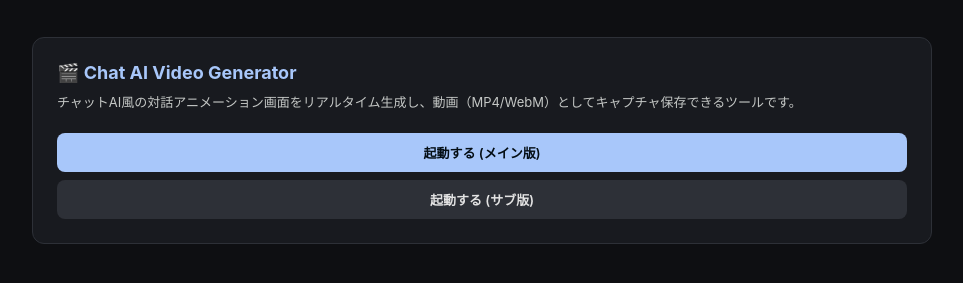
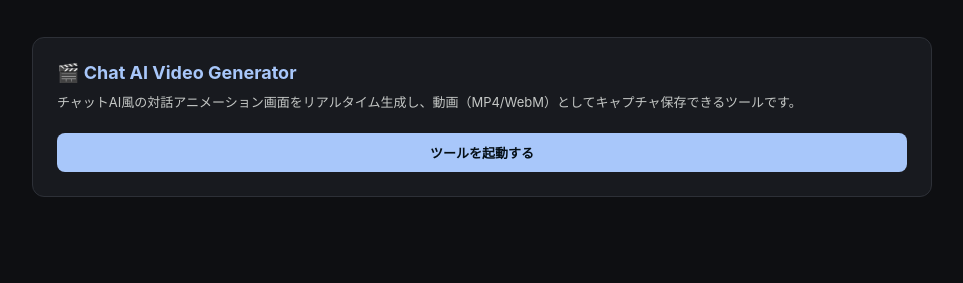
Before and after one commit to rowsei-san/web-tools, a plain HTML site: page index.html in a window 1280 px wide. Shown: the part 105-388 px from the top of the page, without its empty margins (158-1121 px from the left). Drawn offline with Linux system fonts and the light colour scheme.

Commit message:
Remove sub version button from portal

```diff
--- a/index.html
+++ b/index.html
@@ -83,9 +83,6 @@
       background: #a8c7fa;
       color: #040e15;
     }
-    .btn:hover {
-      background: #3c4043;
-    }
     .btn.primary:hover {
       background: #c2e7ff;
     }
@@ -104,8 +101,7 @@
         <p>チャットAI風の対話アニメーション画面をリアルタイム生成し、動画（MP4/WebM）としてキャプチャ保存できるツールです。</p>
       </div>
       <div class="button-group">
-        <a href="./chatAI_generator/chatAI_image_gen.html" class="btn primary">起動する (メイン版)</a>
-        <a href="./chatAI_generator/generator.html" class="btn">起動する (サブ版)</a>
+        <a href="./chatAI_generator/chatAI_image_gen.html" class="btn primary">ツールを起動する</a>
       </div>
     </div>
   </div>
```
